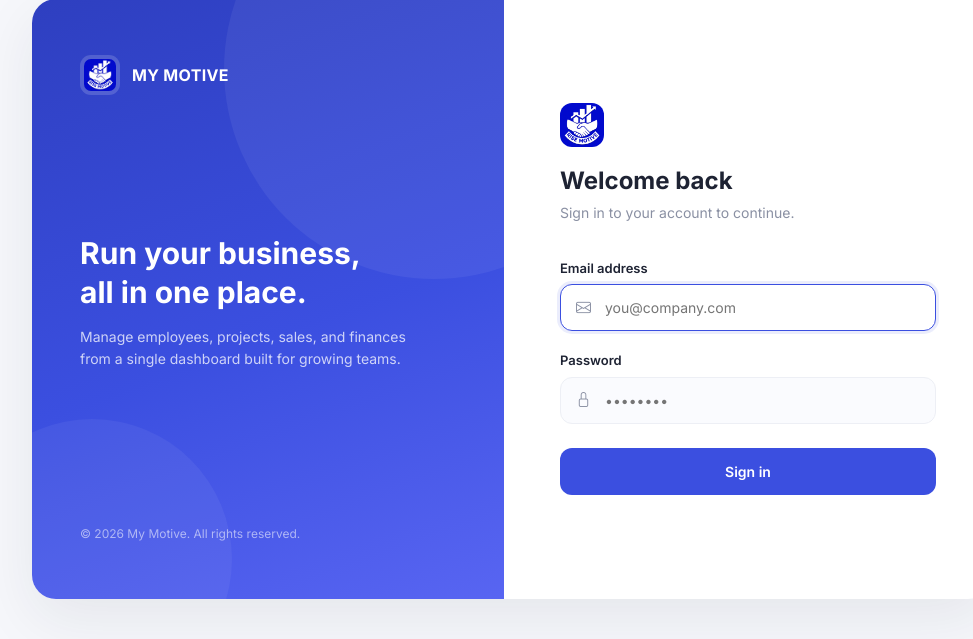
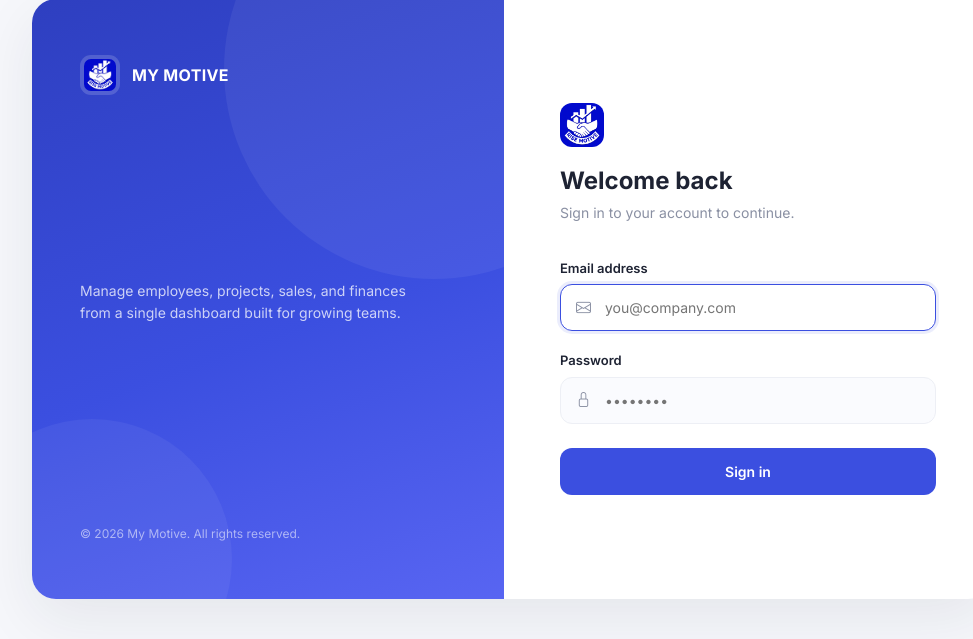
Before and after one commit to frankgishaIT/frank-s-task, a PHP site: page /login.php in a window 1280 px wide. Shown: the part 101-740 px from the top of the page, without its empty margins (128-1101 px from the left). Run offline with PHP 8.4, Linux system fonts and the light colour scheme; a stand-in replaces the project's code that opens the database connection.

Commit message:
replace LF

```diff
--- a/login.php
+++ b/login.php
@@ -250,7 +250,7 @@ if (isset($_POST['login'])) {
             </div>
 
             <div class="brand-copy">
-                <h1>Run your business,<br>all in one place.</h1>
+                <!-- <h1>Run your business,<br>all in one place.</h1> -->
                 <p>Manage employees, projects, sales, and finances from a single dashboard built for growing teams.</p>
             </div>
 
```
